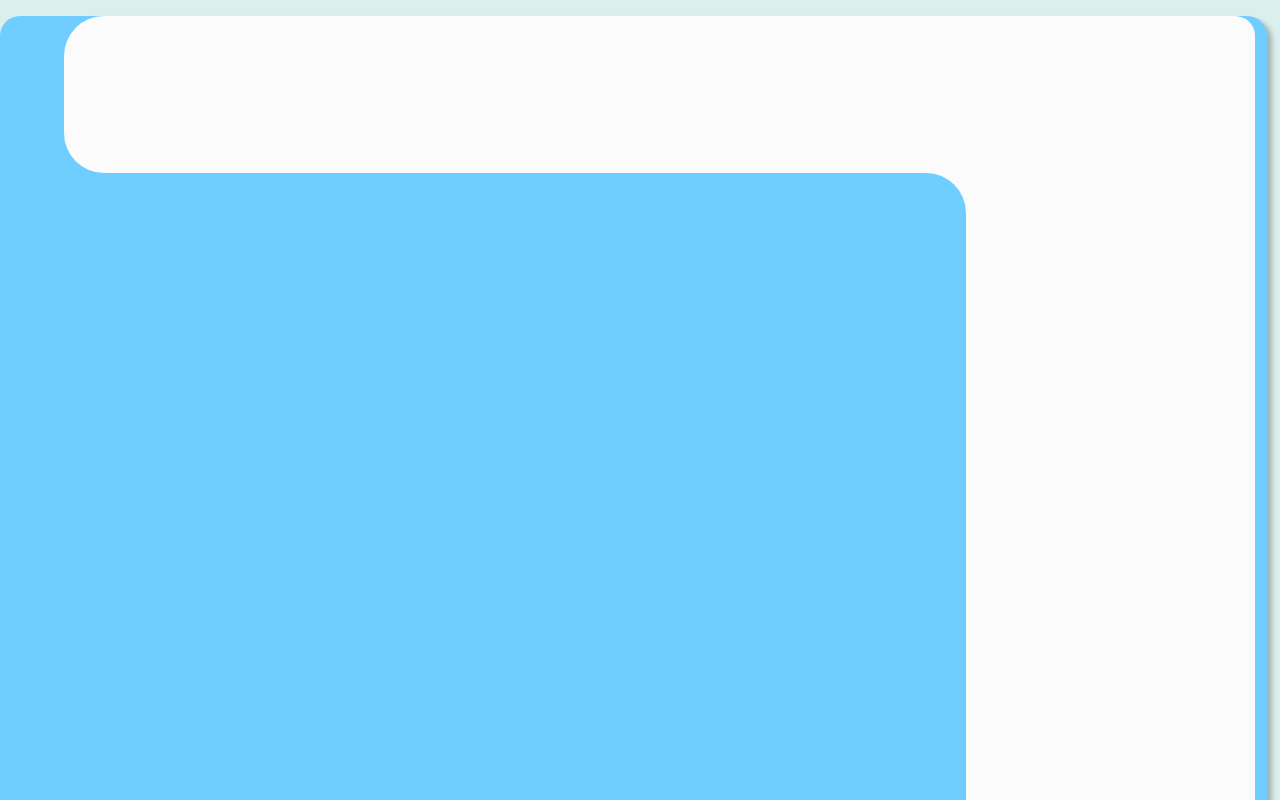
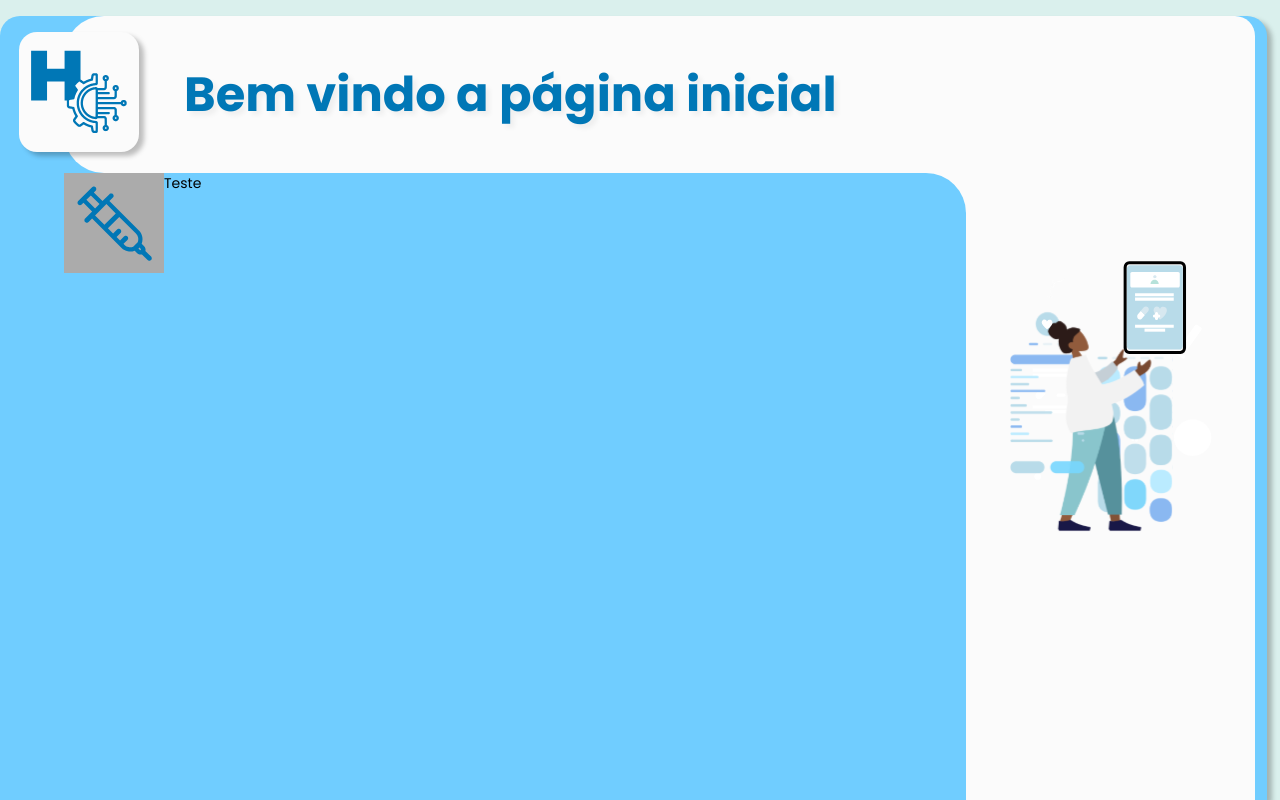
Before and after one commit to mathxbs01/HospTEC, a React (Create React App) app: page /home-paciente in a window 1280 px wide. Before the commit this address had no page. Built offline with nearby package versions, Linux system fonts and the light colour scheme.

Commit message:
Adicionando Header, Logo e ilustracao no componente BackgroundHome

```diff
--- a/src/components/BackgroundHome/index.tsx
+++ b/src/components/BackgroundHome/index.tsx
@@ -18,6 +18,9 @@ import {
   ContentBackground,
   Content,
   IllustrationContainer,
+  TextHeader,
+  Illustration,
+  ViewIllustration,
 } from './styles'
 
 interface BackgroundHomeProps extends HTMLAttributes<HTMLDivElement> {
@@ -38,20 +41,29 @@ const BackgroundHome = (
           background: backgroundColor
         }}
         {...rest}
+
         >
           <Menu/>
         <PrimaryBlue>
           <Container>
             <Header>
+              <LogoContainer>
+                <Logo src={HOSPTECLogotipo}/>
+              </LogoContainer>
+              <TextHeader>
+                {title}
+              </TextHeader>
             </Header>
             <ContentBackground>
             <Content>
-
+              {children}
             </Content>
             </ContentBackground>
           </Container>
           <IllustrationContainer>
-
+            <ViewIllustration>
+              <Illustration src={illustrationMulherHome}/>
+            </ViewIllustration>
           </IllustrationContainer>
         </PrimaryBlue>
     </Background>
--- a/src/components/BackgroundHome/styles.ts
+++ b/src/components/BackgroundHome/styles.ts
@@ -22,6 +22,7 @@ height: 100%;
 background: ${({theme}) => theme.colors.secondBackground};
 `
 export const Header = styled.div`
+display: flex;
 width: 100%;
 height: 20%;
 background: ${({theme}) => theme.colors.thirdBackground};
@@ -45,8 +46,6 @@ height: 100%;
 background: ${({theme}) => theme.colors.thirdBackground};
 border-radius: 0px 20px 0px 0px;
 `
-
-
 export const PrimaryWhite = styled.div`
   position: relative;
   width: 90%;
@@ -65,17 +64,16 @@ export const Strong = styled.strong`
   font-size: 36px;
   line-height: 10%;
   text-align: center;
-  color: #0077B6;
+  background: ${({theme}) => theme.colors.secondBackground};
   text-shadow: 4px 4px 5px rgba(0, 0, 0, 0.05);
 `
 export const LogoContainer = styled.div`
   position: relative;
-  display: block;
   width: 15vh;
   height: 15vh;
   top: 10%;
   right: 5%;
-  background: #FFFF;
+  background: ${({theme}) => theme.colors.thirdBackground};
   box-shadow: 5px 4px 5px rgba(0, 0, 0, 0.25);
   border-radius: 15%;
 `
@@ -100,7 +98,7 @@ export const BackgroundSecond = styled.div`
   width: 40%;
   height: 100%;
   left: 60%;
-  background: #FBFBFB;
+  background: ${({theme}) => theme.colors.thirdBackground};
 `
 export const WomanImage = styled.img`
   position: relative;
@@ -116,6 +114,30 @@ export const BackgroundSecondBlue = styled.div`
   height: 100%;
   left: -150%;
   bottom: 61%;
-  background: #70CDFF;
+  background: ${({theme}) => theme.colors.secondBackground};
   border-radius: 0px 40px 0px 0px;
 `
+export const TextHeader = styled.p`
+  position: relative;
+  top: 35%;
+  font-size: 6vh;
+  font-weight: bold;
+  line-height: 100%;
+  color: #0077B6;
+  text-shadow: 4px 4px 5px rgba(0, 0, 0, 0.05);
+`
+export const ViewIllustration = styled.div`
+  position: relative;
+  margin-top: 50%;
+  width: 70%;
+  background: ${({theme}) => theme.colors.thirdBackground};
+  left: 50%;
+  transform: translate(-50%);
+
+`
+export const Illustration = styled.img`
+  position: relative;
+  width: 100%;
+  margin-top: 50%;
+
+`
--- a/src/pages/HomePacientes/index.tsx
+++ b/src/pages/HomePacientes/index.tsx
@@ -7,9 +7,7 @@ import { Card } from './style';
 
 const HomePaciente = (): JSX.Element => (
         <div>
-            <BackgroundHome
-            title='Suas consultas'
-            >
+            <BackgroundHome>
                 <div className="modal-cards">
                     <Card>
                         <img src={MinhasConsultas}/>
```
